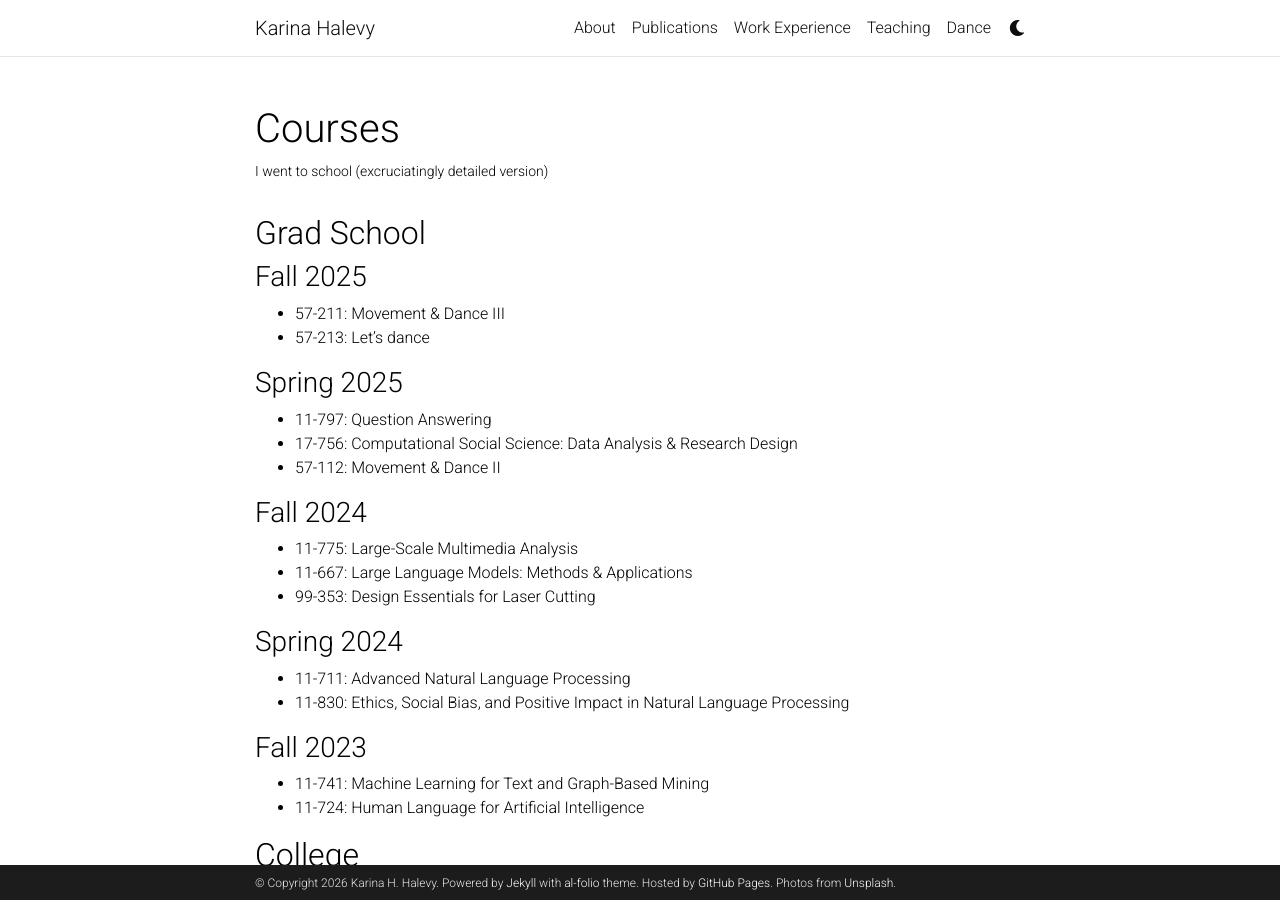
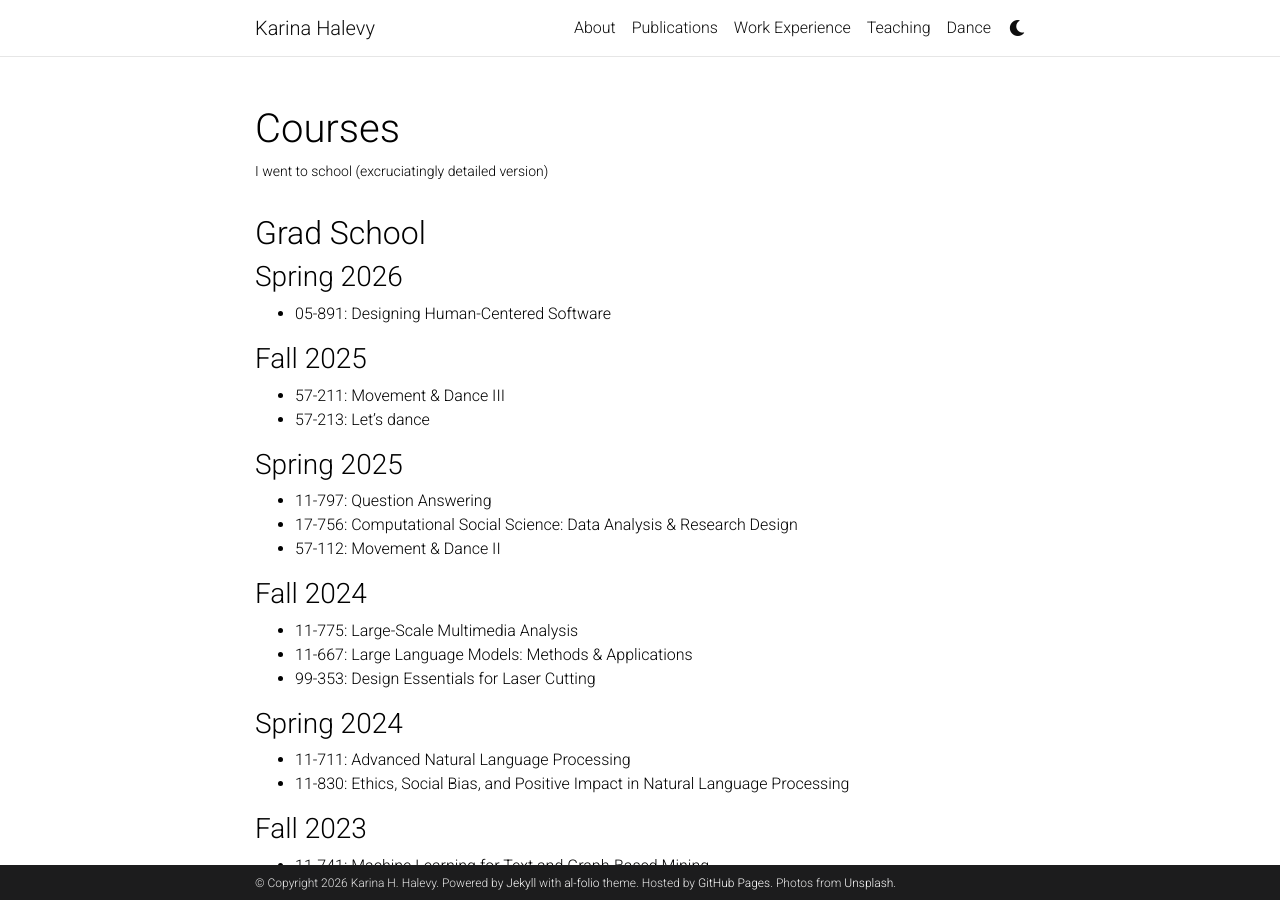
Before and after one commit to ENSCMA2/enscma2.github.io, a Jekyll site: the page built from _pages/courses.md, in a window 1280 px wide and 900 px high. Built offline with Jekyll 4.4.1, drawn with Linux system fonts in a browser that asks for light colours; comment, search, counter and statistics services are not loaded; a style sheet for code colours, icons or effects is not loaded.

Commit message:
Update courses.md

```diff
--- a/_pages/courses.md
+++ b/_pages/courses.md
@@ -8,6 +8,9 @@ display_categories: [work, fun]
 horizontal: false
 ---
 ## Grad School
+
+### Spring 2026
+- 05-891: Designing Human-Centered Software
 
 ### Fall 2025
 - 57-211: Movement & Dance III
```
